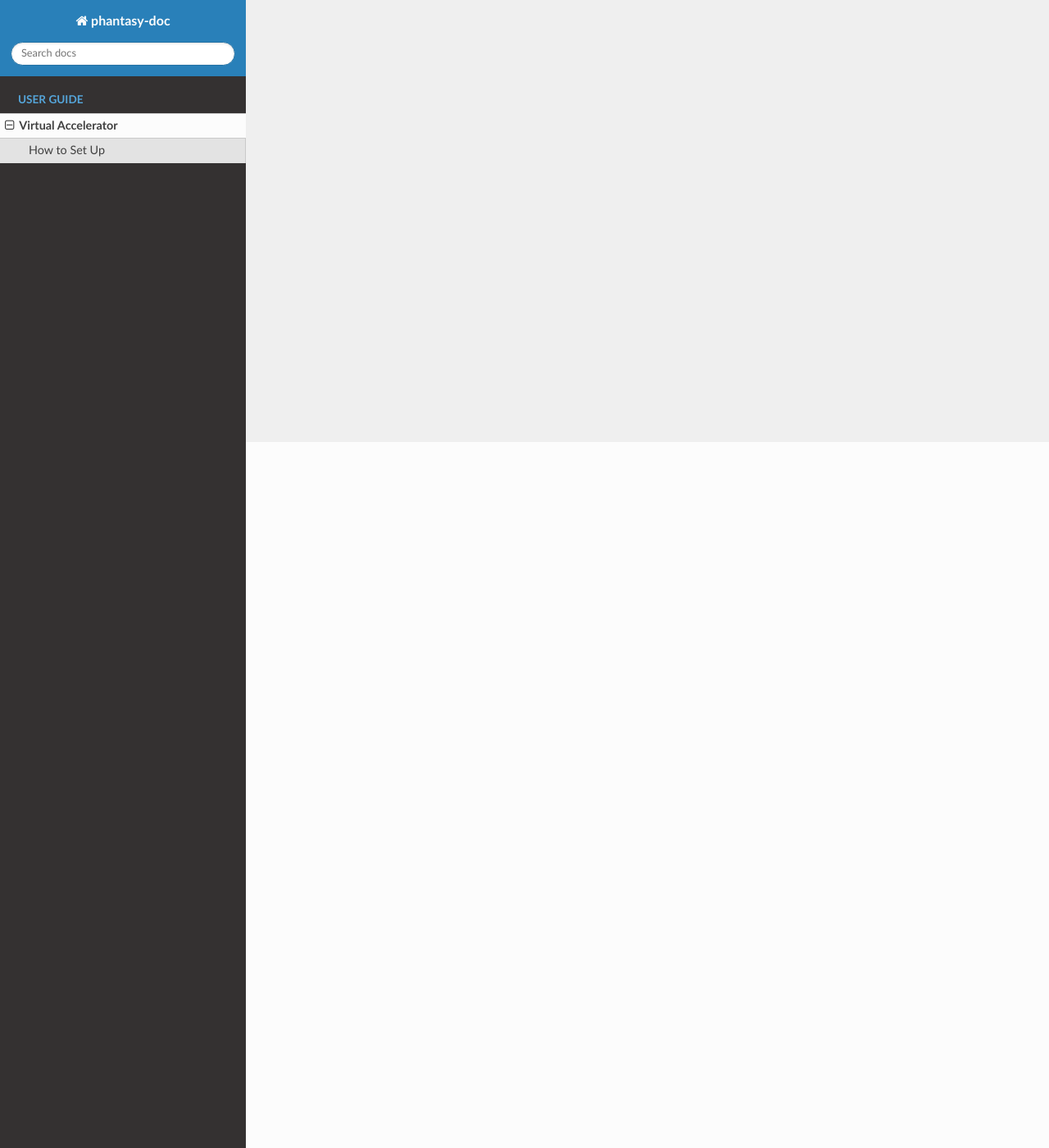
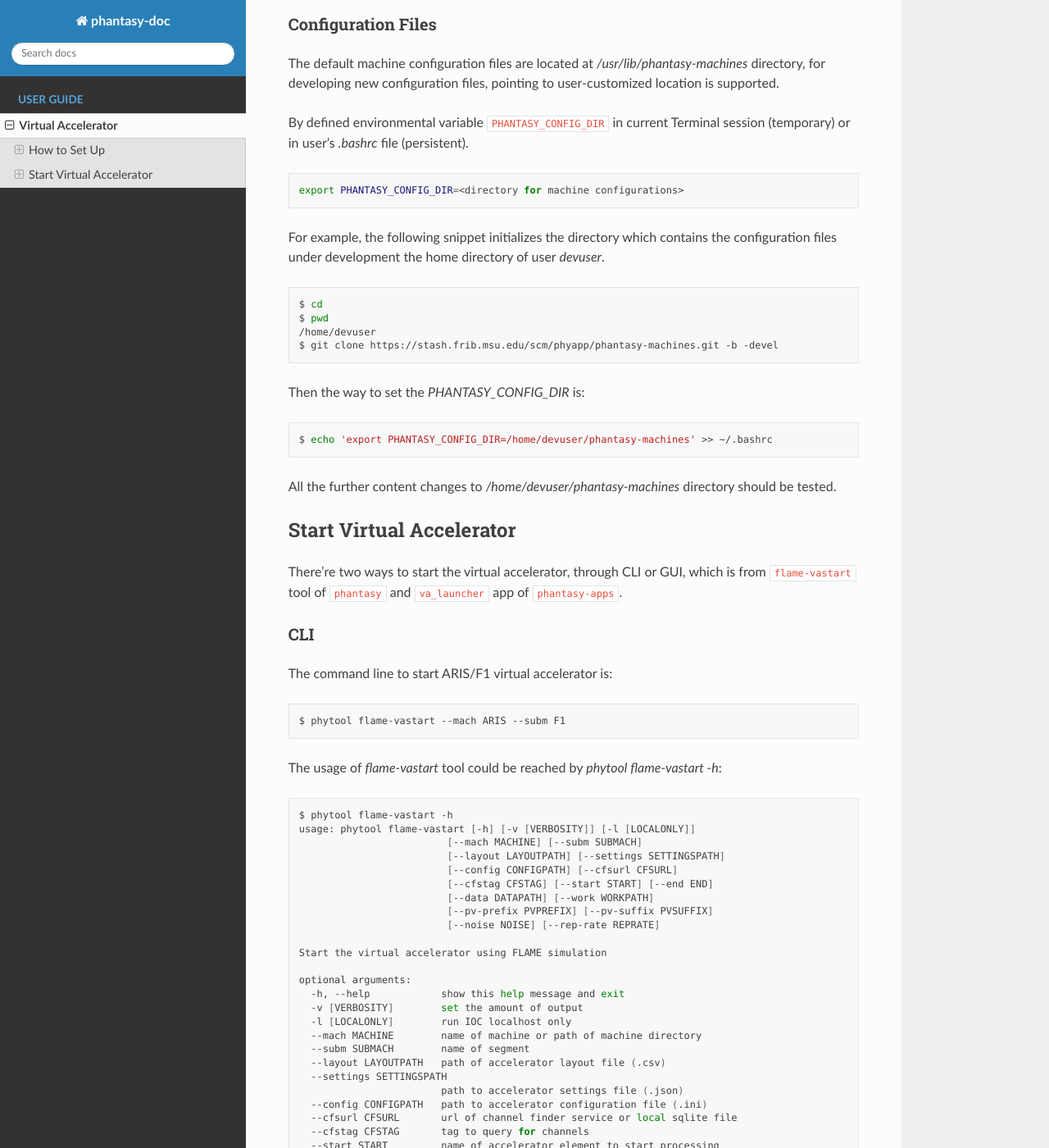
Before and after one commit to archman/phantasy-doc, a Sphinx documentation site: the page built from source/va.rst, in a window 1280 px wide and 1400 px high, scrolled down 861 px. Shown: the whole window at 82% size. Built offline with Sphinx 7.4.7 and the Read the Docs theme 2.0.0, drawn with Linux system fonts in a browser that asks for light colours; some of the changed text lies outside the part shown.

Commit message:
DOC: Update VA page.

```diff
--- a/source/va.rst
+++ b/source/va.rst
@@ -1,9 +1,138 @@
 ===================
 Virtual Accelerator
 ===================
+
+Virtual accelerator system is driven by ``phantasy`` framework with a set of configuration files,
+which describe the layout of the accelerator beamline, the controls process varibles that are
+used to establish EPICS IOC environment, and norminal device settings.
+
+The virtual accelerator could be started with the tools provided by ``phantasy``, and also could
+be started from a GUI app provided by ``phantasy-apps``.
+
+``phantasy`` also provides the libraries which enable the OOP scripting against the virtual
+accelerator in any Python terminals, e.g. Jupyter-Notebook, to investigate and control the machine,
+build tuning algorithms. ``phantasy-ui``, together with ``mpl4qt``, provide useful templates and
+libraries for efficient high-level applications (HLAs) development.
 
 How to Set Up
 -------------
 
 This section is for the development of machine configuration files, in order to set
 up a new virtual accelerator with FLAME as the similation engine.
+
+Install PHANTASY
+^^^^^^^^^^^^^^^^
+
+Install or update ``phantasy`` in your VirtualBox, which should be running appliance version at
+least v7, i.e. develop-vmph0-v7.
+
+.. code-block:: bash
+
+    sudo apt update
+    sudo apt install python3-phantasy python3-phantasy-apps python3-phantasy-ui
+    sudo apt install python3-phantasy-machines
+
+As the package names imply, the distribution of ``phantasy`` includes both framework software and
+the ready-to-use HLAs. The distributed machine configuration files make HLAs machine agnostic.
+
+Configuration Files
+^^^^^^^^^^^^^^^^^^^
+
+The default machine configuration files are located at `/usr/lib/phantasy-machines` directory,
+for developing new configuration files, pointing to user-customized location is supported.
+
+By defined environmental variable ``PHANTASY_CONFIG_DIR`` in current Terminal session
+(temporary) or in user's `.bashrc` file (persistent).
+
+.. code-block:: bash
+
+    export PHANTASY_CONFIG_DIR=<directory for machine configurations>
+
+
+For example, the following snippet initializes the directory which contains the configuration files
+under development the home directory of user `devuser`.
+
+.. code-block:: bash
+
+    $ cd
+    $ pwd
+    /home/devuser
+    $ git clone https://stash.frib.msu.edu/scm/phyapp/phantasy-machines.git -b -devel
+
+Then the way to set the `PHANTASY_CONFIG_DIR` is:
+
+.. code-block:: bash
+
+    $ echo 'export PHANTASY_CONFIG_DIR=/home/devuser/phantasy-machines' >> ~/.bashrc
+
+All the further content changes to `/home/devuser/phantasy-machines` directory should be tested.
+
+
+Start Virtual Accelerator
+-------------------------
+
+There're two ways to start the virtual accelerator, through CLI or GUI, which is from
+``flame-vastart`` tool of ``phantasy`` and ``va_launcher`` app of ``phantasy-apps``.
+
+
+CLI
+^^^
+
+The command line to start ARIS/F1 virtual accelerator is:
+
+.. code-block:: bash
+
+    $ phytool flame-vastart --mach ARIS --subm F1
+
+The usage of `flame-vastart` tool could be reached by `phytool flame-vastart -h`:
+
+.. code-block:: bash
+
+    $ phytool flame-vastart -h
+    usage: phytool flame-vastart [-h] [-v [VERBOSITY]] [-l [LOCALONLY]]
+                             [--mach MACHINE] [--subm SUBMACH]
+                             [--layout LAYOUTPATH] [--settings SETTINGSPATH]
+                             [--config CONFIGPATH] [--cfsurl CFSURL]
+                             [--cfstag CFSTAG] [--start START] [--end END]
+                             [--data DATAPATH] [--work WORKPATH]
+                             [--pv-prefix PVPREFIX] [--pv-suffix PVSUFFIX]
+                             [--noise NOISE] [--rep-rate REPRATE]
+
+    Start the virtual accelerator using FLAME simulation
+
+    optional arguments:
+      -h, --help            show this help message and exit
+      -v [VERBOSITY]        set the amount of output
+      -l [LOCALONLY]        run IOC localhost only
+      --mach MACHINE        name of machine or path of machine directory
+      --subm SUBMACH        name of segment
+      --layout LAYOUTPATH   path of accelerator layout file (.csv)
+      --settings SETTINGSPATH
+                            path to accelerator settings file (.json)
+      --config CONFIGPATH   path to accelerator configuration file (.ini)
+      --cfsurl CFSURL       url of channel finder service or local sqlite file
+      --cfstag CFSTAG       tag to query for channels
+      --start START         name of accelerator element to start processing
+      --end END             name of accelerator element to end processing
+      --data DATAPATH       path to directory with FLAME data
+      --work WORKPATH       path to directory for executing FLAME
+      --pv-prefix PVPREFIX  string prefix to each PV name
+      --pv-suffix PVSUFFIX  string suffix only to noise/mps/status PVs
+      --noise NOISE         noise level of device readback
+      --rep-rate REPRATE    repetition rate of virtual accelerator
+
+Typical optional arguments could be used is `--noise` (default is 0.001), and
+`--rep-rate` (default is 1). If neither ``--pv-prefix`` nor ``--pv-suffix`` is defined,
+the PV names for noise and rep-rate is ``VA:SVR:NOISE`` and ``VA:SVR:RATE``, respectively.
+One can use EPICS commands ``caget`` and ``caput`` to get and set the value, see the command
+useage by `-h` flag.
+
+GUI
+^^^
+
+.. image:: ../images/va_launcher.png
+    :align: center
+    :width: 600px
+
+Set the names of machine and segment as the user interface hints, as well as for other options.
+The noise level and rep-rate could be also be easily changed.
```
Also changed, not shown: source/images/va_launcher.png (added).
